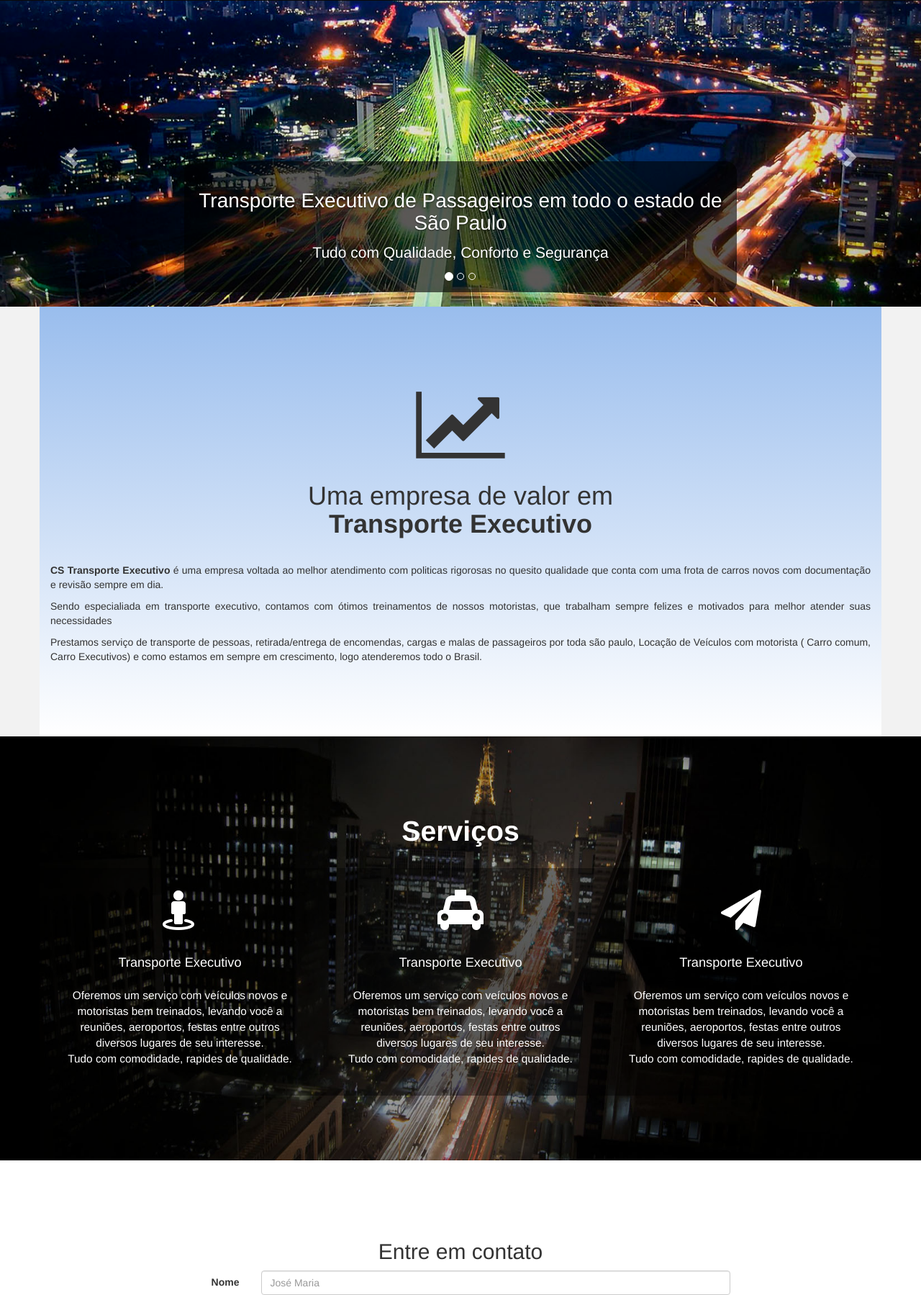
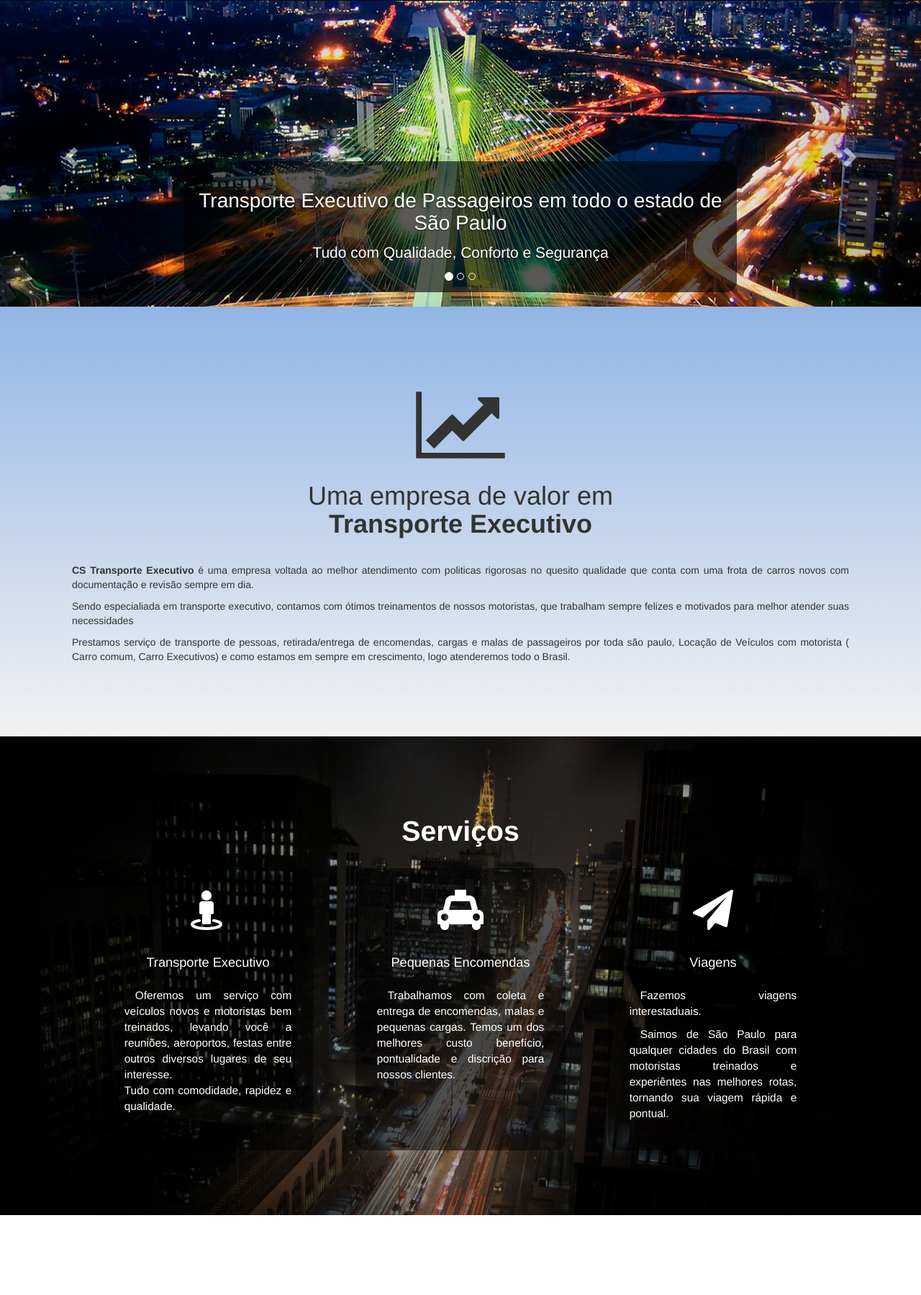
Before and after one commit to worldvini/cs_transporte, a PHP site: page / in a window 1280 px wide. Shown: the part 101-1900 px from the top of the page at 72% size. Run offline with PHP 8.4, Linux system fonts and the light colour scheme.

Commit message:
'background_empresa_and_servicos'

```diff
--- a/index.html
+++ b/index.html
@@ -102,38 +102,38 @@
     <section>
       <div class="container empresa">
         <h1><i class="fa fa-line-chart fa-3x" aria-hidden="true"></i> <br> Uma empresa de valor em <br> <strong>Transporte Executivo</strong></h1>
-
         <p><strong>CS Transporte Executivo</strong> é uma empresa voltada ao melhor atendimento com politicas rigorosas no quesito qualidade que conta com uma frota de carros novos com documentação e revisão sempre em dia.</p>
         <p>Sendo especialiada em transporte executivo, contamos com ótimos treinamentos de nossos motoristas, que trabalham sempre felizes e motivados para melhor atender suas necessidades</p>
         <p>Prestamos serviço de transporte de pessoas, retirada/entrega de encomendas, cargas e malas de passageiros por toda são paulo, Locação de Veículos com motorista ( Carro comum, Carro Executivos) e como estamos em sempre em crescimento, logo atenderemos todo o Brasil.</p>
       </div>
     </section>
-  </main><!-- end main subject website -->
+  </main>
+  <!-- end main subject website -->
   <section id="servicos" class="servicos">
     <div class="container">
       <h2><strong>Serviços</strong></h2>
-      <div class="row">
-        <div class="info col-xs-12 col-sm-12 col-md-4">
+      <div class="row infoControl">
+        <div class="info col-xs-12 col-sm-12 col-md-3">
           <i class="fa fa-street-view fa-4x" aria-hidden="true"></i>
           <h3>Transporte Executivo</h3>
           <p>Oferemos um serviço com veículos novos e motoristas bem treinados, levando você a reuniões, aeroportos, festas entre outros diversos lugares de seu interesse. <br>
-          Tudo com comodidade, rapides de qualidade.</p>
+          Tudo com comodidade, rapidez e qualidade.</p>
         </div>
-        <div class="info col-xs-12 col-sm-6 col-md-4">
+        <div class="info col-xs-12 col-sm-6 col-md-3">
           <i class="fa fa-taxi fa-4x" aria-hidden="true"></i>
-          <h3>Transporte Executivo</h3>
-          <p>Oferemos um serviço com veículos novos e motoristas bem treinados, levando você a reuniões, aeroportos, festas entre outros diversos lugares de seu interesse. <br>
-          Tudo com comodidade, rapides de qualidade.</p>
+          <h3>Pequenas Encomendas</h3>
+          <p>Trabalhamos com coleta e entrega de encomendas, malas e pequenas cargas. Temos um dos melhores custo benefício, pontualidade e discrição para nossos clientes.</p>
         </div>
-        <div class="info col-xs-12 col-sm-6 col-md-4">
+        <div class="info col-xs-12 col-sm-6 col-md-3">
           <i class="fa fa-paper-plane fa-4x" aria-hidden="true"></i>
-          <h3>Transporte Executivo</h3>
-          <p>Oferemos um serviço com veículos novos e motoristas bem treinados, levando você a reuniões, aeroportos, festas entre outros diversos lugares de seu interesse. <br>
-          Tudo com comodidade, rapides de qualidade.</p>
+          <h3>Viagens</h3>
+          <p>Fazemos viagens interestaduais.</p>
+          <p>Saimos de São Paulo para qualquer cidades do Brasil com motoristas treinados e experiêntes nas melhores rotas, tornando sua viagem rápida e pontual.</p>
         </div>
       </div>
     </div>
   </section>
+  <!-- end services section -->
   <section>
     <div id="contato" class="container contato">
         <script>
@@ -195,16 +195,18 @@
               <button type="submit" name="enviarFormulario" class="btn btn-default" onclick="envia()">Enviar</button>
         </form>
     </div>
-  </section><!--end section contact-->
+  </section>
+  <!--end section contact-->
   <footer>
     <div class="conteiner">
       <p>2016 - Todos os Direitos Reservados <br> Desenvolvido por <a href="worldvini@hotmail.com">WorldVini Desenvolvimento Web</a></p>
     </div>
   </footer>
+  <!--end footer page -->
   <!-- JavaScript -->
   <script src="js/jquery-3.1.1.min.js"></script>
   <script src="js/bootstrap.min.js"></script>
   <script src="js/myjs.js"></script>
-  <!-- fim JavaScript -->
+  <!-- end JavaScript -->
 </body>
 </html>
--- a/sass/style.sass
+++ b/sass/style.sass
@@ -35,10 +35,9 @@ $grey: #f2f2f2
 /*main*/
 .contPrincipal
 	background-color: $grey
+	background-image: linear-gradient(to top, transparent, rgba(0,90,210,0.4))
 .empresa
 	color: $smallblack
-	background-color: $white
-	background-image: linear-gradient(to top, transparent, rgba(0,90,210,0.4))
 	text-align: justify
 	padding: 10px 45px 45px 45px
 	h1
@@ -46,6 +45,7 @@ $grey: #f2f2f2
 		text-align: center
 	p
 		font-weight: 1em
+		padding: 0px 30px
 	i
 		padding-bottom: 25px
 /*servico*/
@@ -62,11 +62,14 @@ $grey: #f2f2f2
 			padding-bottom: 20px
 .info
 	padding: 30px
-	background-color: rgba(0, 0, 0, 0.4)
+	background-color: rgba(0, 0, 0, 0.5)
+	border-radius: 15px
 	h3
 		font-size: 1.3em
 		padding: 15px
 	p
+		text-align: justify
+		text-indent: 15px
 		font-size: 1.1em
 		padding 0px 10px
 	i
@@ -139,3 +142,6 @@ footer
 	.servicos .container,
 	.contato
 		padding: 90px 15px
+	.infoControl
+		display: flex
+		justify-content: space-around
```
Also changed, not shown: css/style.css.
